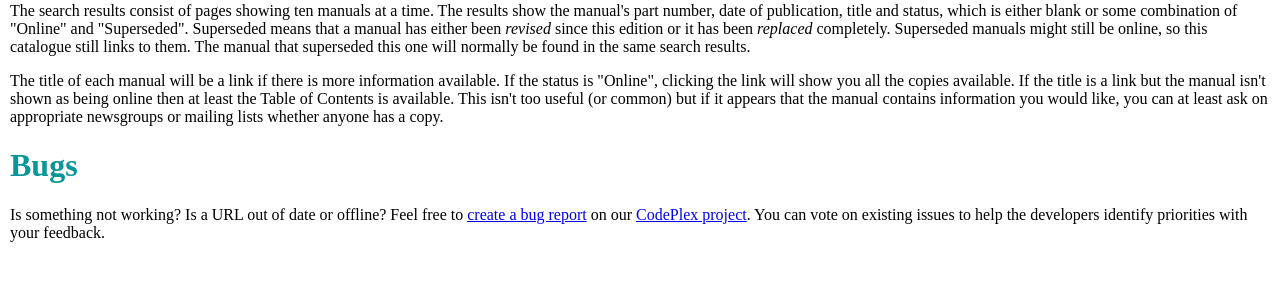
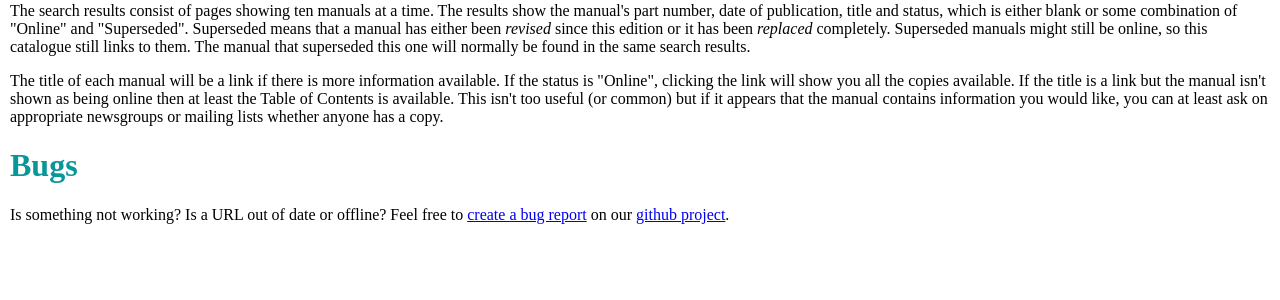
Before and after one commit to LegalizeAdulthood/manx, a PHP site: page /manx/help.php in a window 1280 px wide. Shown: the part 253-553 px from the top of the page. Run offline with PHP 8.4, Linux system fonts and the light colour scheme; data comes from the database, SQL or seed files in the repository; data that the repository does not hold is empty; a stand-in replaces the project's code that opens the database connection; some libraries are stand-ins or nearby versions.

Commit message:
Correct URL to source project
Fixes #4

```diff
--- a/pages/HelpPage.php
+++ b/pages/HelpPage.php
@@ -42,10 +42,9 @@ newsgroups or mailing lists whether anyone has a copy.</p>
 <h1>Bugs</h1>
 
 <p>Is something not working?  Is a URL out of date or offline?  Feel
-free to <a href="http://manx.codeplex.com/WorkItem/Create">create a bug
-report</a> on our <a href="http://manx.codeplex.com">CodePlex project</a>.
-You can vote on existing issues to help the developers identify
-priorities with your feedback.</p>
+free to <a href="https://github.com/LegalizeAdulthood/manx/issues/new">create a bug
+report</a> on our <a href="http://github.com/LegalizeAdulthood/manx">github project</a>.
+</p>
 EOH;
     }
 }
```
